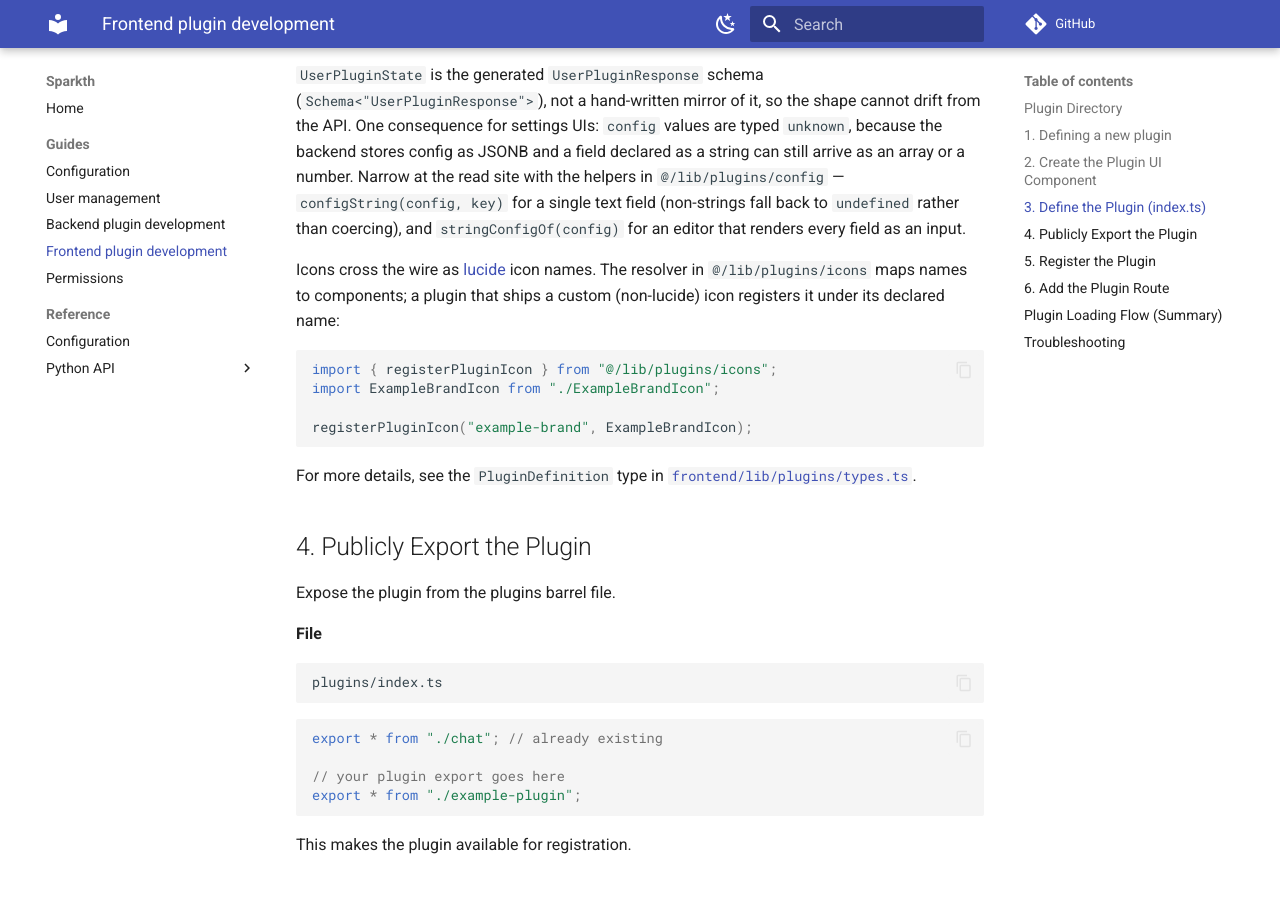
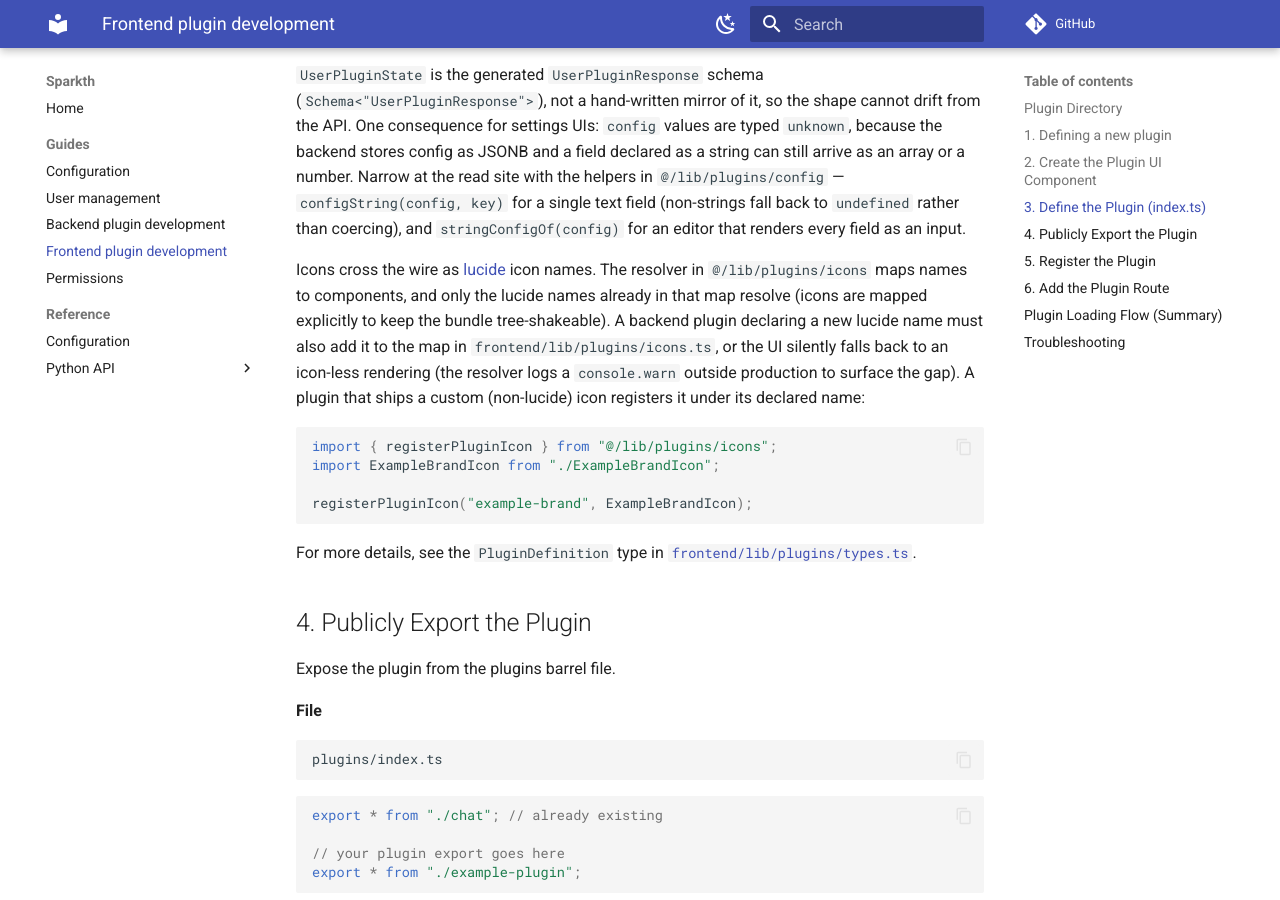
Before and after one commit to edly-io/sparkth, an MkDocs documentation site: the page built from docs/guides/frontend-plugins.md, in a window 1280 px wide and 900 px high, scrolled down 2402 px. Built offline with MkDocs 1.6.1 and Material for MkDocs 9.7.7, drawn with Linux system fonts in a browser that asks for light colours; comment, search, counter and statistics services are not loaded.

Commit message:
feat(frontend): warn when a declared icon name has no registered component
An unmapped lucide name silently degraded to the icon-less fallback,
invisible to a plugin author who declared the icon backend-side. Outside
production the resolver now logs which name is missing and where to
register it.

````diff
--- a/docs/guides/frontend-plugins.md
+++ b/docs/guides/frontend-plugins.md
@@ -110,8 +110,13 @@
 and `stringConfigOf(config)` for an editor that renders every field as an input.
 
 Icons cross the wire as [lucide](https://lucide.dev/icons/) icon names. The
-resolver in `@/lib/plugins/icons` maps names to components; a plugin that ships
-a custom (non-lucide) icon registers it under its declared name:
+resolver in `@/lib/plugins/icons` maps names to components, and only the lucide
+names already in that map resolve (icons are mapped explicitly to keep the
+bundle tree-shakeable). A backend plugin declaring a new lucide name must also
+add it to the map in `frontend/lib/plugins/icons.ts`, or the UI silently falls
+back to an icon-less rendering (the resolver logs a `console.warn` outside
+production to surface the gap). A plugin that ships a custom (non-lucide) icon
+registers it under its declared name:
 
 ```ts
 import { registerPluginIcon } from "@/lib/plugins/icons";
````
Also changed, not shown: 2 other files.
